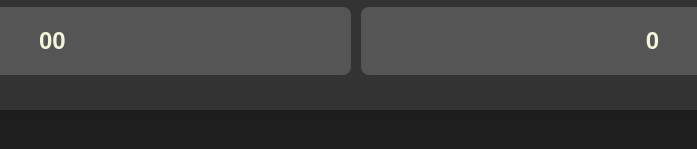
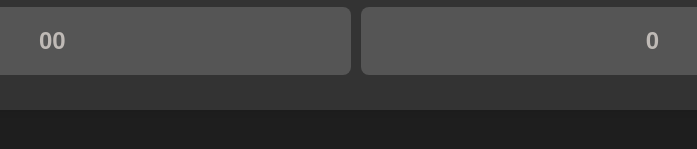
Before and after one commit to hllvademecum/hllvademecum.github.io, a plain HTML site: page index.html in a window 1280 px wide. Shown: the part 563-712 px from the top of the page, 291-988 px from the left. Drawn offline with Linux system fonts and the light colour scheme; a web font is replaced by a local one.

Commit message:
update_disabled_button_text_color

```diff
--- a/css/style.css
+++ b/css/style.css
@@ -75,7 +75,7 @@ input {
 }
 .calculator button:disabled {
   background-color: #555; /* gris */
-  color: #F5F5DC; /* beige */
+  color: #bfbab6; /* beige */
   cursor: not-allowed;
   pointer-events: none;
 }
```
